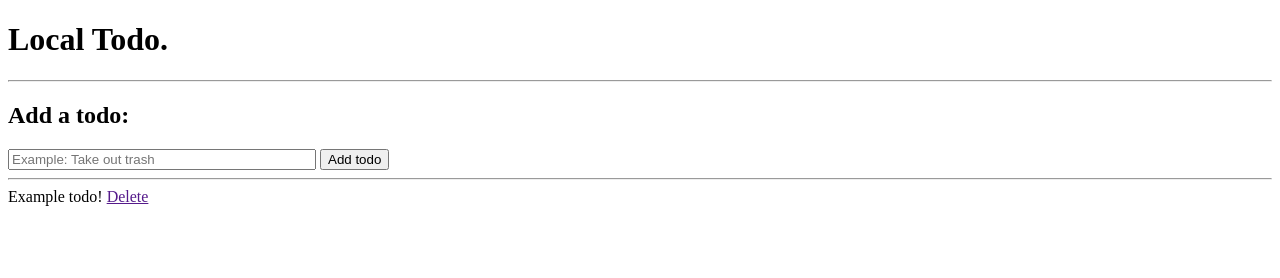
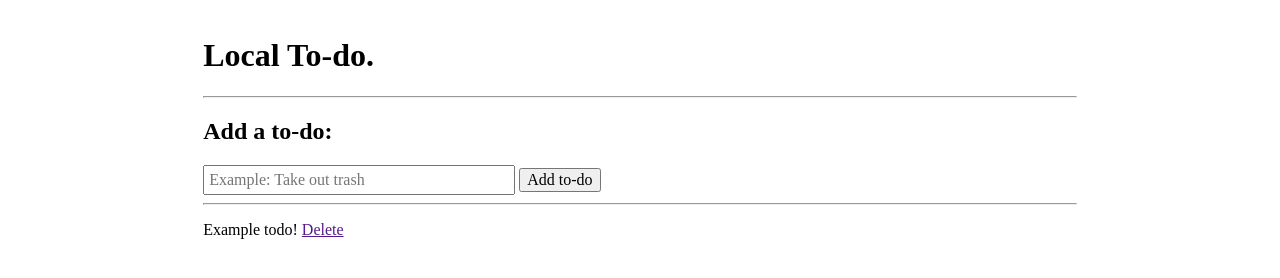
Before and after one commit to toddrobinson/LocalTodo, a website: page index.html in a window 1280 px wide. Drawn offline with nearby package versions, Linux system fonts and the light colour scheme.

Commit message:
Add Styles.

```diff
--- a/index.html
+++ b/index.html
@@ -4,7 +4,7 @@
   <meta charset="UTF-8">
   <title>Document</title>
   <meta name="viewport" content="width=device-width, initial-scale=1">
-  <!--- <link rel="stylesheet" href="https://cdnjs.cloudflare.com/ajax/libs/normalize/3.0.3/normalize.css"> -->
+  <link rel="stylesheet" href="https://cdnjs.cloudflare.com/ajax/libs/normalize/3.0.3/normalize.css">
   <link rel="stylesheet" href="css/style.css">
   <script src="https://ajax.googleapis.com/ajax/libs/jquery/2.1.4/jquery.min.js"></script>
   <!-- Angular -->
@@ -15,11 +15,11 @@
   <main ng-controller="MainController">
     <h1>{{title}}</h1>
     <hr>
-    <h2>Add a todo:</h2>
+    <h2>Add a to-do:</h2>
     <form  ng-submit="addTodo()">
       <input type="text" id="taskEntry" placeholder="Example: Take out trash">
       <!-- <button ng-click="addTodo()">Add todo</button> -->
-      <input type="submit"  value="Add todo">
+      <input type="submit"  value="Add to-do">
     </form>
     <hr>
     <section class="todoList" ng-repeat="todo in todos track by $index">
--- a/js/controllers/MainController.js
+++ b/js/controllers/MainController.js
@@ -1,5 +1,5 @@
 app.controller('MainController', ['$scope', function($scope){
-  $scope.title = "Local Todo.";
+  $scope.title = "Local To-do.";
   if (!localStorage.getItem('todos')) {
         $scope.todos = [];
         $scope.todos.push("Example todo!");
--- a/scss/style.scss
+++ b/scss/style.scss
@@ -1,3 +1,22 @@
+@mixin center {
+  margin-left: auto;
+  margin-right: auto;
+}
+body {
+  box-sizing: border-box;
+  font: 14px;
+  padding: 1em;
+}
+
+main {
+  @include center;
+  width: 70%;
+}
 input[type="text"] {
   width: 300px;
+  padding: .25em;
 }
+
+.todo {
+  margin: 1em 0 1em 0;
+}
```
Also changed, not shown: css/style.css.
